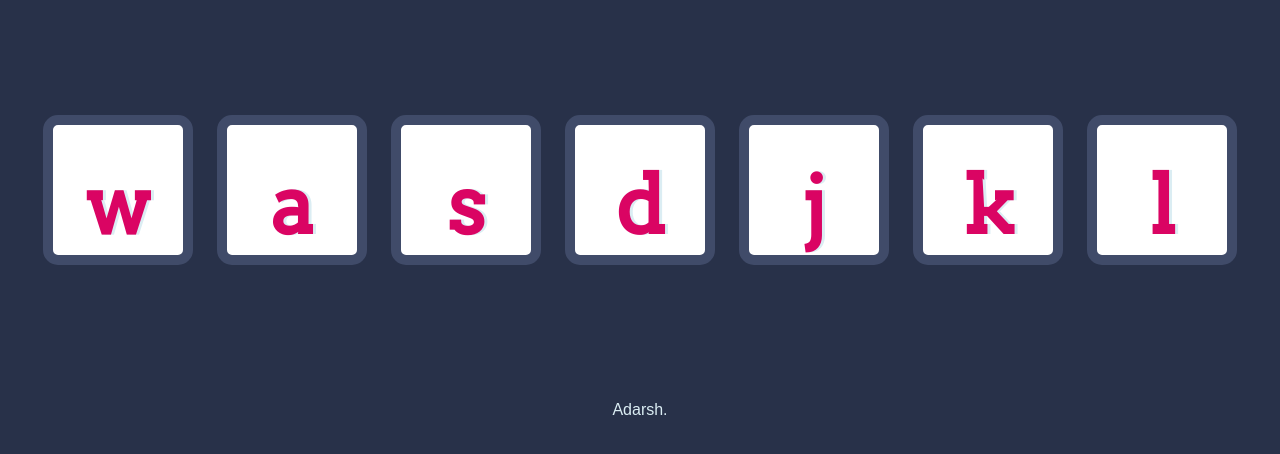
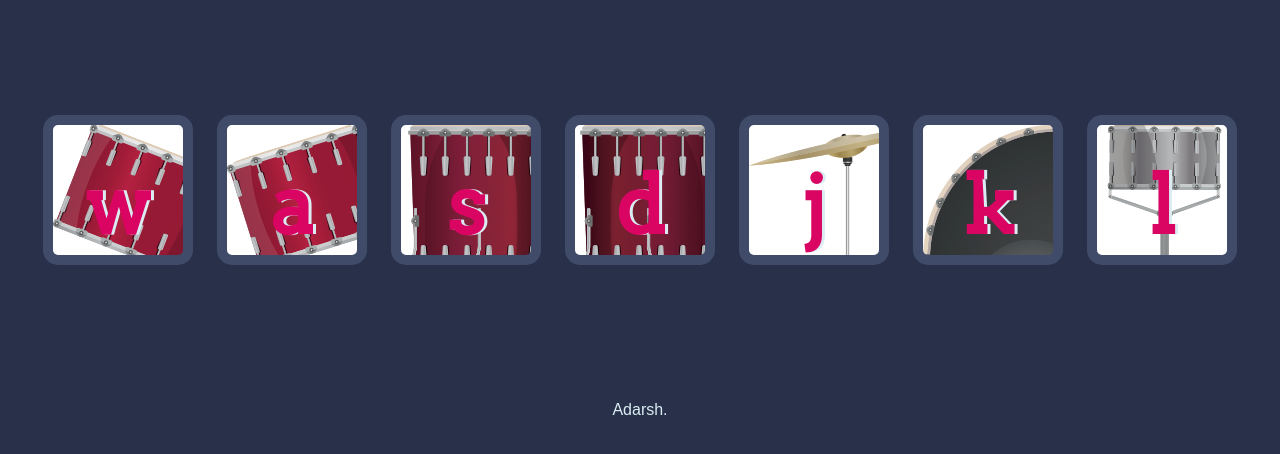
Before and after one commit to 4darshkumar/Drum-kit, a plain HTML site: page index.html in a window 1280 px wide. Shown: the part 174-628 px from the top of the page. Drawn offline with Linux system fonts and the light colour scheme.

Commit message:
added background images to drum

```diff
--- a/styles.css
+++ b/styles.css
@@ -17,30 +17,37 @@ footer {
 }
 
 .w {
+  background-image: url("images/tom1.png");
 
 }
 
 .a {
+  background-image: url("images/tom2.png");
 
 }
 
 .s {
+  background-image: url("images/tom3.png");
 
 }
 
 .d {
+  background-image: url("images/tom4.png");
 
 }
 
 .j {
+  background-image: url("images/crash.png");
 
 }
 
 .k {
+  background-image: url("images/kick.png");
 
 }
 
 .l {
+  background-image: url("images/snare.png");
 
 }
 
```
